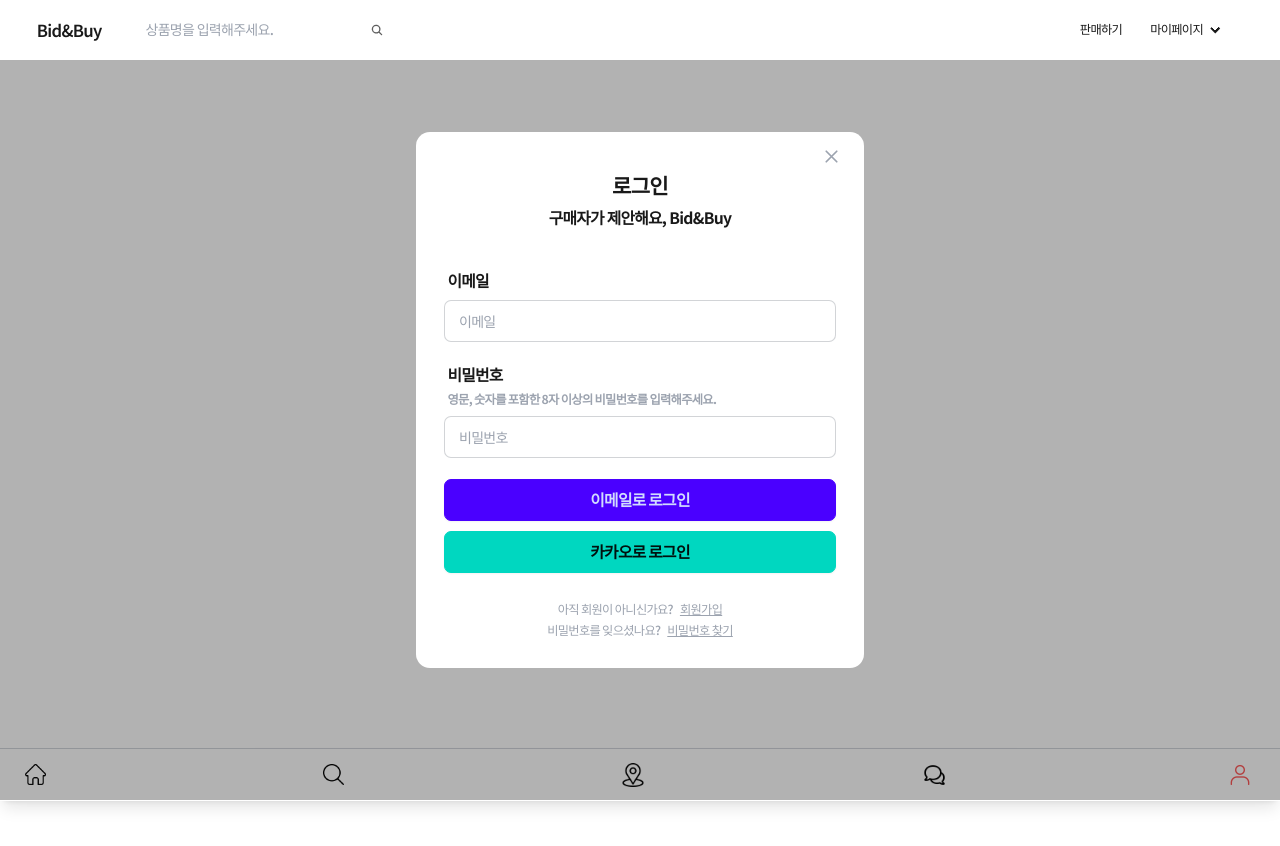
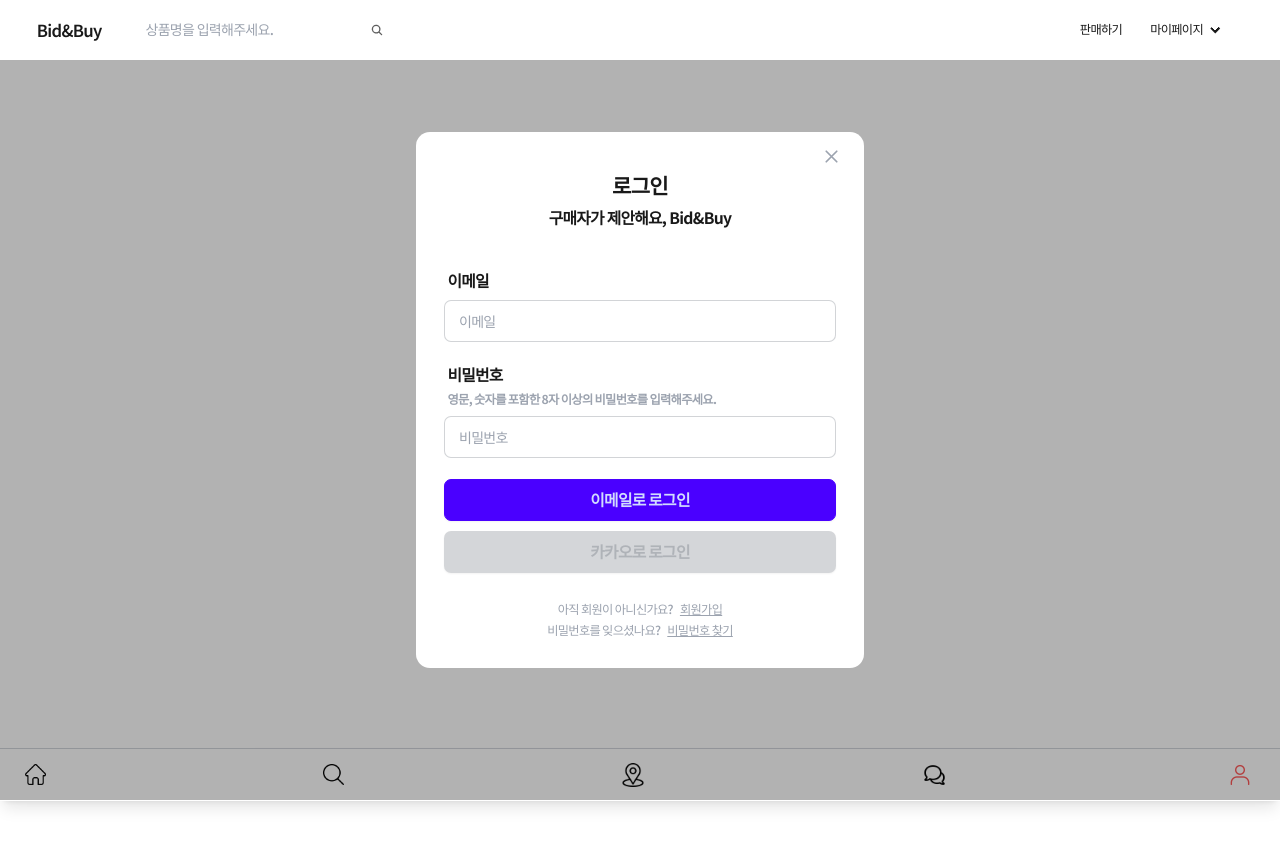
Before and after one commit to Jbiscode/TwoHundred_Front, a React (Vite) app: page /users/me in a window 1280 px wide. Shown: the top 846 px of the page. Built offline with nearby package versions, Linux system fonts and the light colour scheme; no server answers.

Commit message:
FIX : 카카오로그인 임시 비활성

```diff
--- a/src/components/modal/LoginModal.jsx
+++ b/src/components/modal/LoginModal.jsx
@@ -53,7 +53,7 @@ const LoginModal = () => {
                     </div>
                     <div>
                         <button className="btn btn-primary w-full text-lg mb-3 font-bold" onClick={handleLogin}>이메일로 로그인</button>
-                        <button className="btn btn-accent w-full text-lg">카카오로 로그인</button>
+                        <button className="btn btn-accent w-full text-lg" disabled>카카오로 로그인</button>
                     </div>
                 </form>
                 <div className="mt-8">
```
